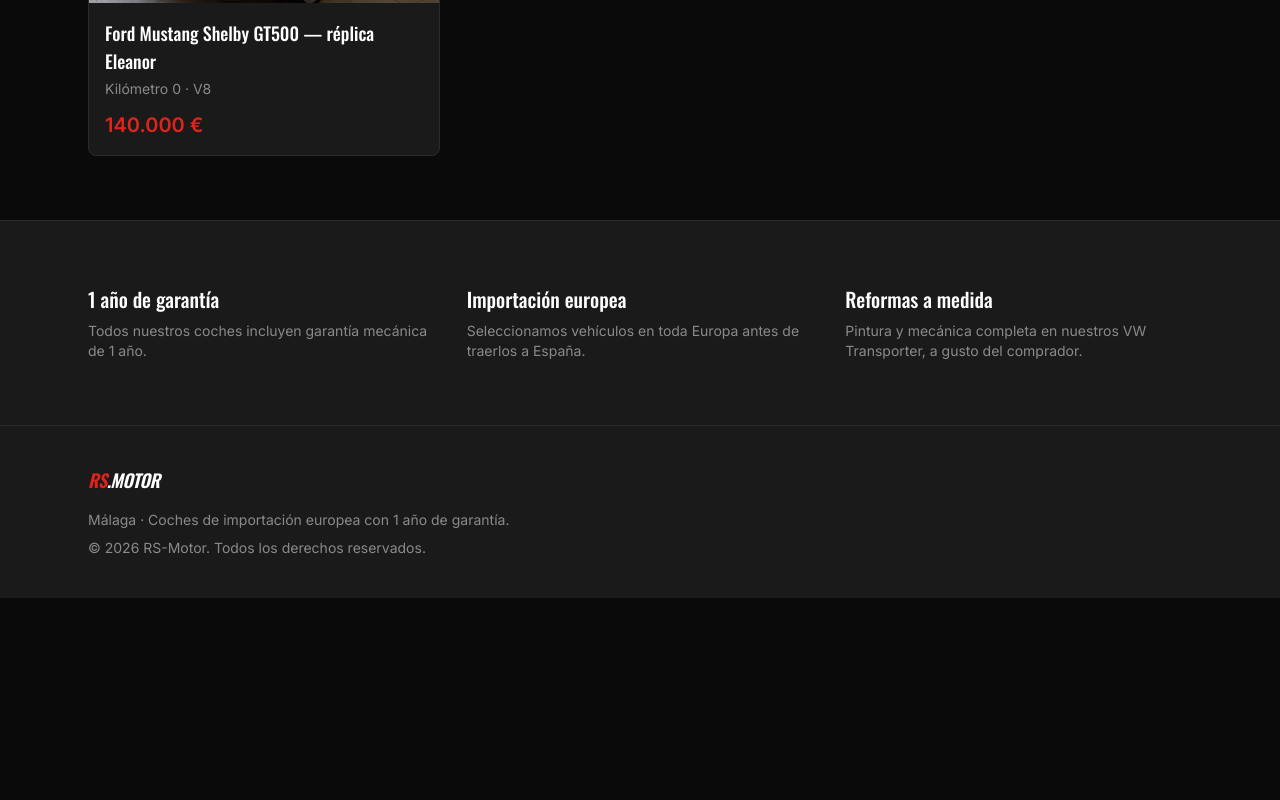
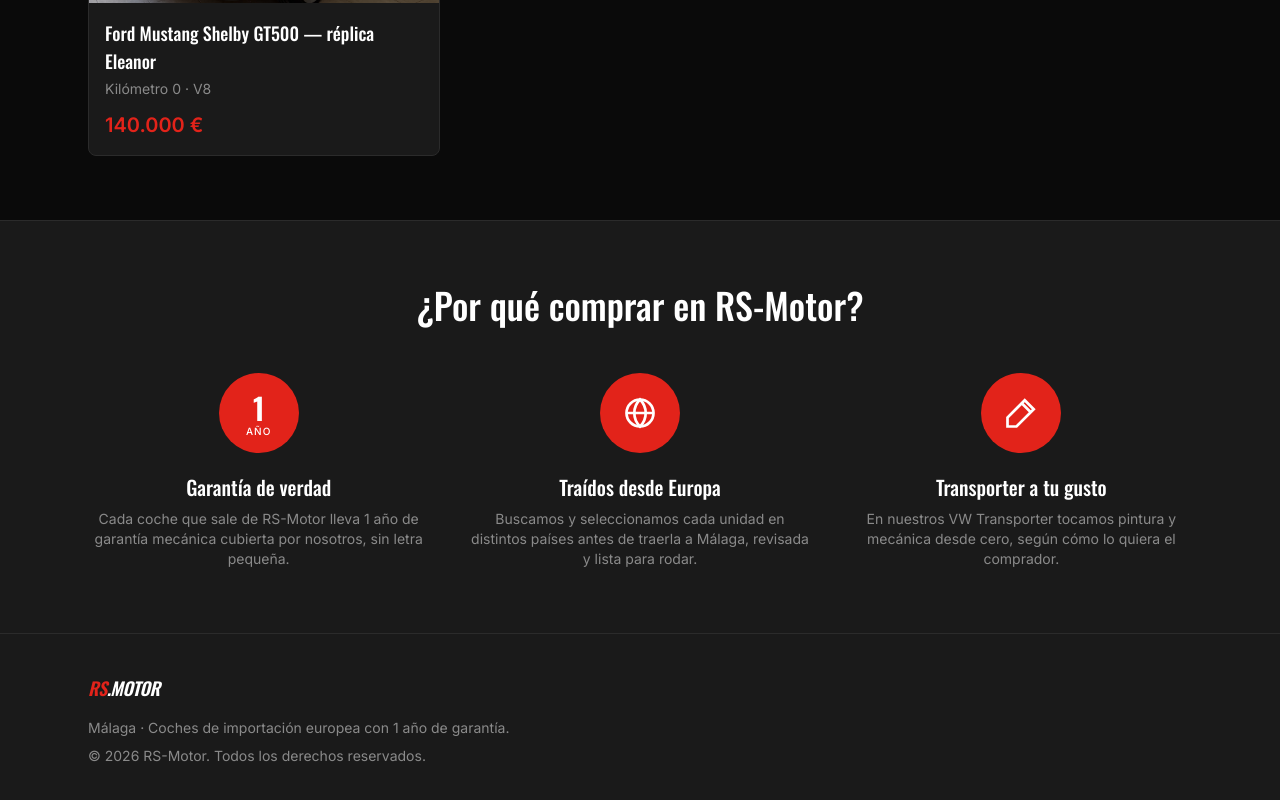
Before and after one commit to rauljaviermg-dot/RS-MOTOR-WEB, a Next.js app: page / in a window 1280 px wide. Shown: the part 1144-1944 px from the top of the page. Before the commit the page ends 1742 px from the top, so only its background shows below. Built offline with nearby package versions, Linux system fonts and the light colour scheme.

Commit message:
Rediseñar seccion de confianza con iconos y badge de garantia
Iconos en circulo rojo (estilo comparado con paginas de referencia)
pero con textos propios de RS-Motor, y el "1 año" de garantia
destacado como badge visual en vez de solo texto pequeño.

```diff
--- a/src/app/(site)/page.tsx
+++ b/src/app/(site)/page.tsx
@@ -69,28 +69,73 @@
       </section>
 
       <section className="border-t border-rs-gray-light bg-rs-gray">
-        <div className="mx-auto grid max-w-6xl grid-cols-1 gap-8 px-6 py-16 sm:grid-cols-3">
-          {[
-            {
-              titulo: "1 año de garantía",
-              texto: "Todos nuestros coches incluyen garantía mecánica de 1 año.",
-            },
-            {
-              titulo: "Importación europea",
-              texto: "Seleccionamos vehículos en toda Europa antes de traerlos a España.",
-            },
-            {
-              titulo: "Reformas a medida",
-              texto: "Pintura y mecánica completa en nuestros VW Transporter, a gusto del comprador.",
-            },
-          ].map((item) => (
-            <div key={item.titulo}>
-              <h3 className="font-heading text-xl font-medium text-white">
-                {item.titulo}
+        <div className="mx-auto max-w-6xl px-6 py-16">
+          <h2 className="text-center font-heading text-3xl font-medium text-white sm:text-4xl">
+            ¿Por qué comprar en RS-Motor?
+          </h2>
+          <div className="mt-12 grid grid-cols-1 gap-10 sm:grid-cols-3">
+            <div className="flex flex-col items-center text-center">
+              <div className="flex h-20 w-20 flex-col items-center justify-center rounded-full bg-rs-red leading-none text-white">
+                <span className="font-heading text-3xl font-semibold">1</span>
+                <span className="text-[10px] font-medium uppercase tracking-widest">
+                  año
+                </span>
+              </div>
+              <h3 className="mt-5 font-heading text-xl font-medium text-white">
+                Garantía de verdad
               </h3>
-              <p className="mt-2 text-sm text-rs-muted">{item.texto}</p>
+              <p className="mt-2 text-sm text-rs-muted">
+                Cada coche que sale de RS-Motor lleva 1 año de garantía
+                mecánica cubierta por nosotros, sin letra pequeña.
+              </p>
             </div>
-          ))}
+
+            <div className="flex flex-col items-center text-center">
+              <div className="flex h-20 w-20 items-center justify-center rounded-full bg-rs-red text-white">
+                <svg
+                  xmlns="http://www.w3.org/2000/svg"
+                  viewBox="0 0 24 24"
+                  fill="none"
+                  stroke="currentColor"
+                  strokeWidth="1.8"
+                  className="h-9 w-9"
+                >
+                  <circle cx="12" cy="12" r="9" />
+                  <path d="M3 12h18M12 3c2.5 2.5 3.8 5.5 3.8 9s-1.3 6.5-3.8 9c-2.5-2.5-3.8-5.5-3.8-9S9.5 5.5 12 3Z" />
+                </svg>
+              </div>
+              <h3 className="mt-5 font-heading text-xl font-medium text-white">
+                Traídos desde Europa
+              </h3>
+              <p className="mt-2 text-sm text-rs-muted">
+                Buscamos y seleccionamos cada unidad en distintos países
+                antes de traerla a Málaga, revisada y lista para rodar.
+              </p>
+            </div>
+
+            <div className="flex flex-col items-center text-center">
+              <div className="flex h-20 w-20 items-center justify-center rounded-full bg-rs-red text-white">
+                <svg
+                  xmlns="http://www.w3.org/2000/svg"
+                  viewBox="0 0 24 24"
+                  fill="none"
+                  stroke="currentColor"
+                  strokeWidth="1.8"
+                  className="h-9 w-9"
+                >
+                  <path d="m14.5 3.5 6 6L9 21H3v-6L14.5 3.5Z" />
+                  <path d="m12.5 5.5 6 6" />
+                </svg>
+              </div>
+              <h3 className="mt-5 font-heading text-xl font-medium text-white">
+                Transporter a tu gusto
+              </h3>
+              <p className="mt-2 text-sm text-rs-muted">
+                En nuestros VW Transporter tocamos pintura y mecánica desde
+                cero, según cómo lo quiera el comprador.
+              </p>
+            </div>
+          </div>
         </div>
       </section>
     </div>
```
